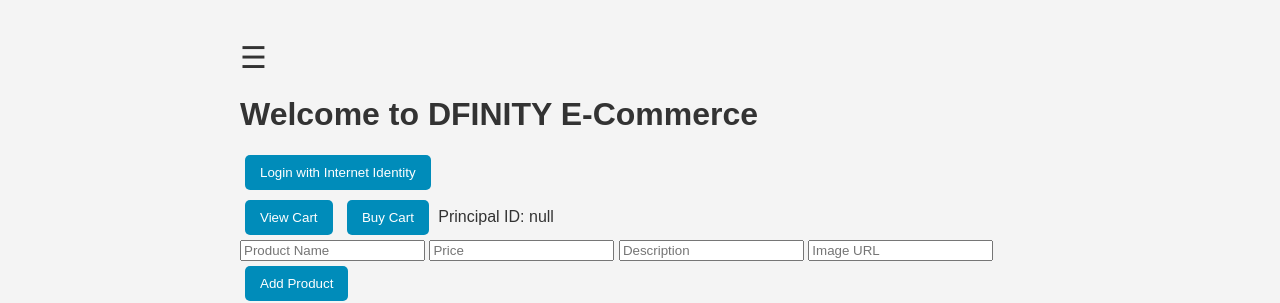
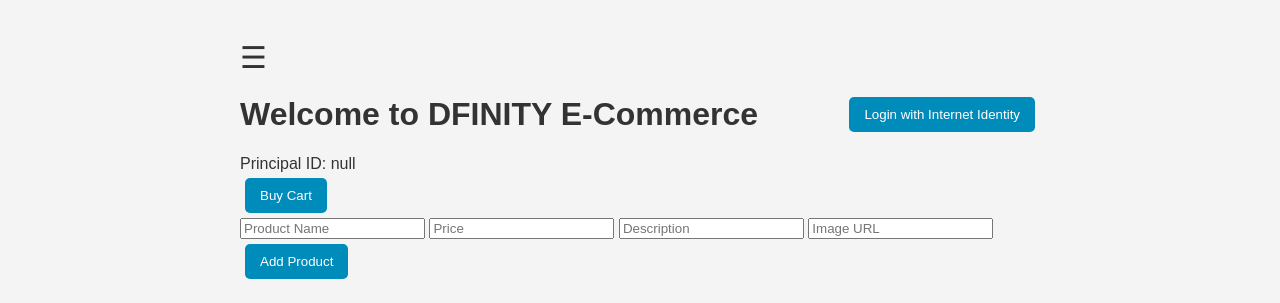
Before and after one commit to proappple123/level_6, a website built with webpack: page src/level_6_frontend/src/index.html in a window 1280 px wide. Shown: the top 303 px of the page. Built offline with nearby package versions, Linux system fonts and the light colour scheme.

Commit message:
Update main.css and index.html
Add welcome message to index.js

```diff
--- a/src/level_6_frontend/assets/main.css
+++ b/src/level_6_frontend/assets/main.css
@@ -38,6 +38,10 @@
   padding: 10px;
   border-radius: 5px;
   background: white;
+  display: flex;
+  flex-direction: column;
+  text-align: center;
+  width: 250px;
 }
 
 img {
@@ -77,7 +81,6 @@
 
 .cart-items, #product-list {
   display: flex;
-  flex-direction: column;
   gap: 10px;
 }
 
@@ -121,3 +124,9 @@
   .sidenav {padding-top: 15px;}
   .sidenav a {font-size: 18px;}
 }
+
+#header {
+  display: flex;
+  justify-content: space-between;
+  align-items: center;
+}
--- a/src/level_6_frontend/src/index.html
+++ b/src/level_6_frontend/src/index.html
@@ -19,8 +19,8 @@
         <button id="nav-products">Products</button>
         <button id="nav-cart">Cart</button>
       </div>
-      <h1>Welcome to DFINITY E-Commerce</h1>
-      <div id="principal-id"></div>
+      <div id ="welcome-message">
+      </div>
       <div id="content"></div>
       <div id="product"></div>
       <div id="cart"></div>
--- a/src/level_6_frontend/src/index.js
+++ b/src/level_6_frontend/src/index.js
@@ -5,34 +5,29 @@
 let principalId = getCookie('principalId');
 
 function loadHomePage() {
+  const welcomeDiv = document.getElementById('welcome-message');
+  welcomeDiv.innerHTML = `
+  <div id="header">
+  <h1>Welcome to DFINITY E-Commerce</h1>
+  <button id="login-button">Login with Internet Identity</button>
+  <button id="logout-button">Logout</button>
+  </div>
 
+  <div id="principal-id">Principal ID: ${principalId}</div>
+  `;
   const contentDiv = document.getElementById("content");
   principalId = getCookie('principalId');
   isLoggedIn = principalId !== '' && principalId !== null;
   contentDiv.innerHTML = `
-    <button id="login-button">Login with Internet Identity</button>
-    <button id="logout-button">Logout</button>
-    <button id="cart-button">View Cart</button>
     <button id="buy-button">Buy Cart</button>
-    Principal ID: ${principalId}
     </div>`;
 
   document.getElementById("buy-button").addEventListener("click", buyCurrentCart);
   document.getElementById("login-button").addEventListener("click", login);
   document.getElementById("logout-button").addEventListener("click", logout);
-  document.getElementById("cart-button").addEventListener("click", currentCart);
 
   updateLoginButton();
-
-  toggleDisplay("product", false);
-  toggleDisplay("cart", false);
 }
-
-function toggleDisplay(elementId, show) {
-  const element = document.getElementById(elementId);
-  element.style.display = show ? 'block' : 'none';
-}
-
 
 async function login() {
   const authClient = await AuthClient.create();
@@ -100,15 +95,6 @@
     alert(`Added product ${productName} to cart`, result);
     console.log("success");
     location.reload();
-  } catch (err) {
-    alert(err);
-  }
-}
-
-async function currentCart() {
-  try {
-    const result = await level_6_backend.currentCart();
-    alert(`Current cart: ${result}`);
   } catch (err) {
     alert(err);
   }
```
